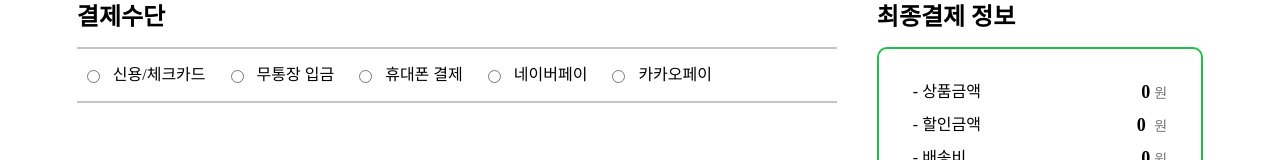
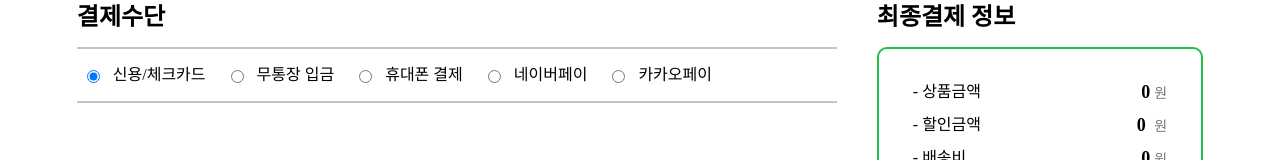
Before and after one commit to ddhsl/market-service, a React (Create React App) app: page /payment in a window 1280 px wide. Shown: the part 1183-1343 px from the top of the page. Built offline with nearby package versions, Linux system fonts and the light colour scheme; a web font is replaced by a local one.

Commit message:
🎨 결제방식 선택 로직 추가

```diff
--- a/src/pages/paymentPage/component/PaymentForm.jsx
+++ b/src/pages/paymentPage/component/PaymentForm.jsx
@@ -1,35 +1,69 @@
 import styled from "styled-components";
 
-export default function PaymentForm() {
+export default function PaymentForm({ paymentMethod, setPaymentMethod }) {
+  const handlePaymentChange = (event) => {
+    setPaymentMethod(event.target.value);
+  };
+
   return (
     <PaymentMethodWrap>
       <PaymentMethodItem>
         <StyledLabel>
-          <input type="radio" name="payment" value="card" />
+          <input
+            type="radio"
+            name="payment"
+            value="card"
+            checked={paymentMethod === "card"}
+            onChange={handlePaymentChange}
+          />
           신용/체크카드
         </StyledLabel>
       </PaymentMethodItem>
       <PaymentMethodItem>
         <StyledLabel>
-          <input type="radio" name="payment" value="bank" />
+          <input
+            type="radio"
+            name="payment"
+            value="deposit"
+            checked={paymentMethod === "deposit"}
+            onChange={handlePaymentChange}
+          />
           무통장 입금
         </StyledLabel>
       </PaymentMethodItem>
       <PaymentMethodItem>
         <StyledLabel>
-          <input type="radio" name="payment" value="mobile" />
+          <input
+            type="radio"
+            name="payment"
+            value="phone"
+            checked={paymentMethod === "phone"}
+            onChange={handlePaymentChange}
+          />
           휴대폰 결제
         </StyledLabel>
       </PaymentMethodItem>
       <PaymentMethodItem>
         <StyledLabel>
-          <input type="radio" name="payment" value="naverpay" />
+          <input
+            type="radio"
+            name="payment"
+            value="naverpay"
+            checked={paymentMethod === "naverpay"}
+            onChange={handlePaymentChange}
+          />
           네이버페이
         </StyledLabel>
       </PaymentMethodItem>
       <PaymentMethodItem>
         <StyledLabel>
-          <input type="radio" name="payment" value="kakaopay" />
+          <input
+            type="radio"
+            name="payment"
+            value="kakaopay"
+            checked={paymentMethod === "kakaopay"}
+            onChange={handlePaymentChange}
+          />
           카카오페이
         </StyledLabel>
       </PaymentMethodItem>
```
